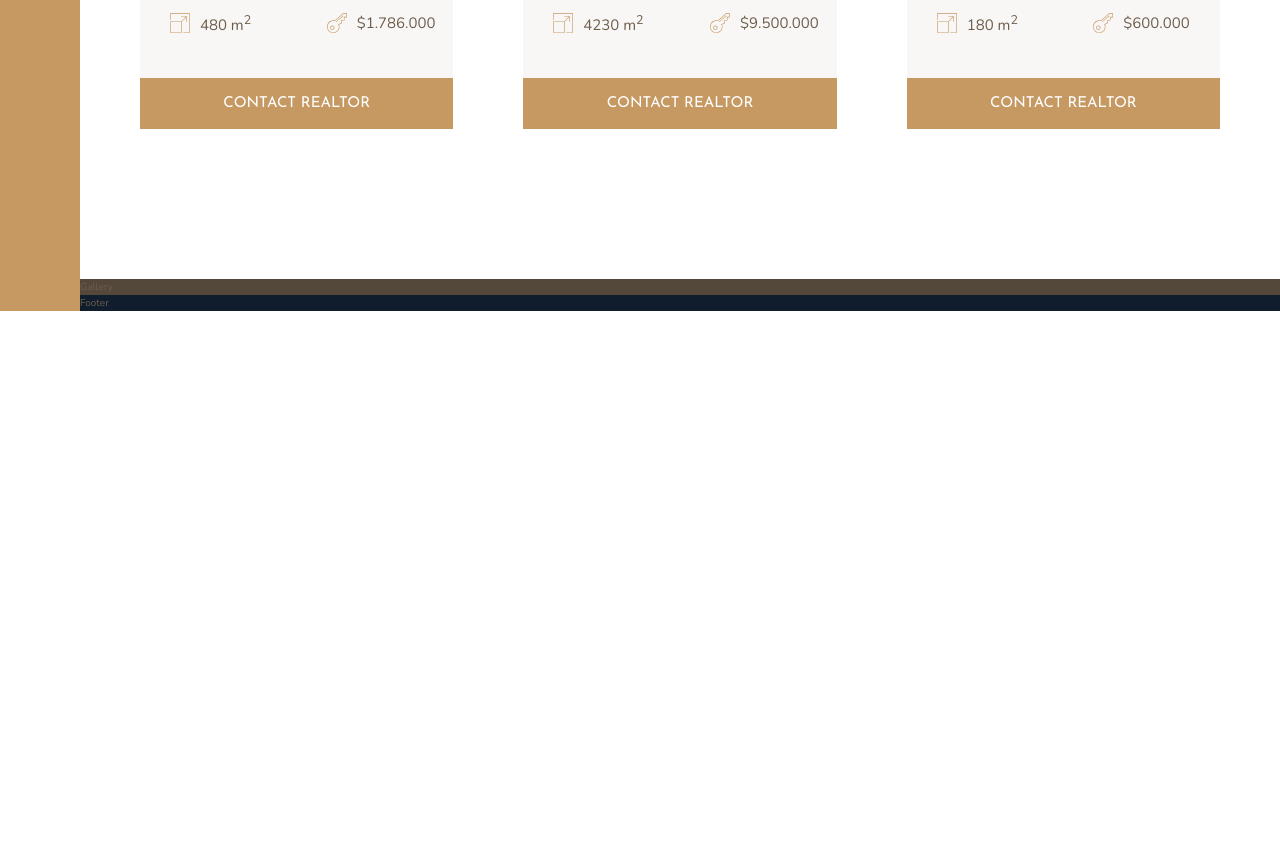
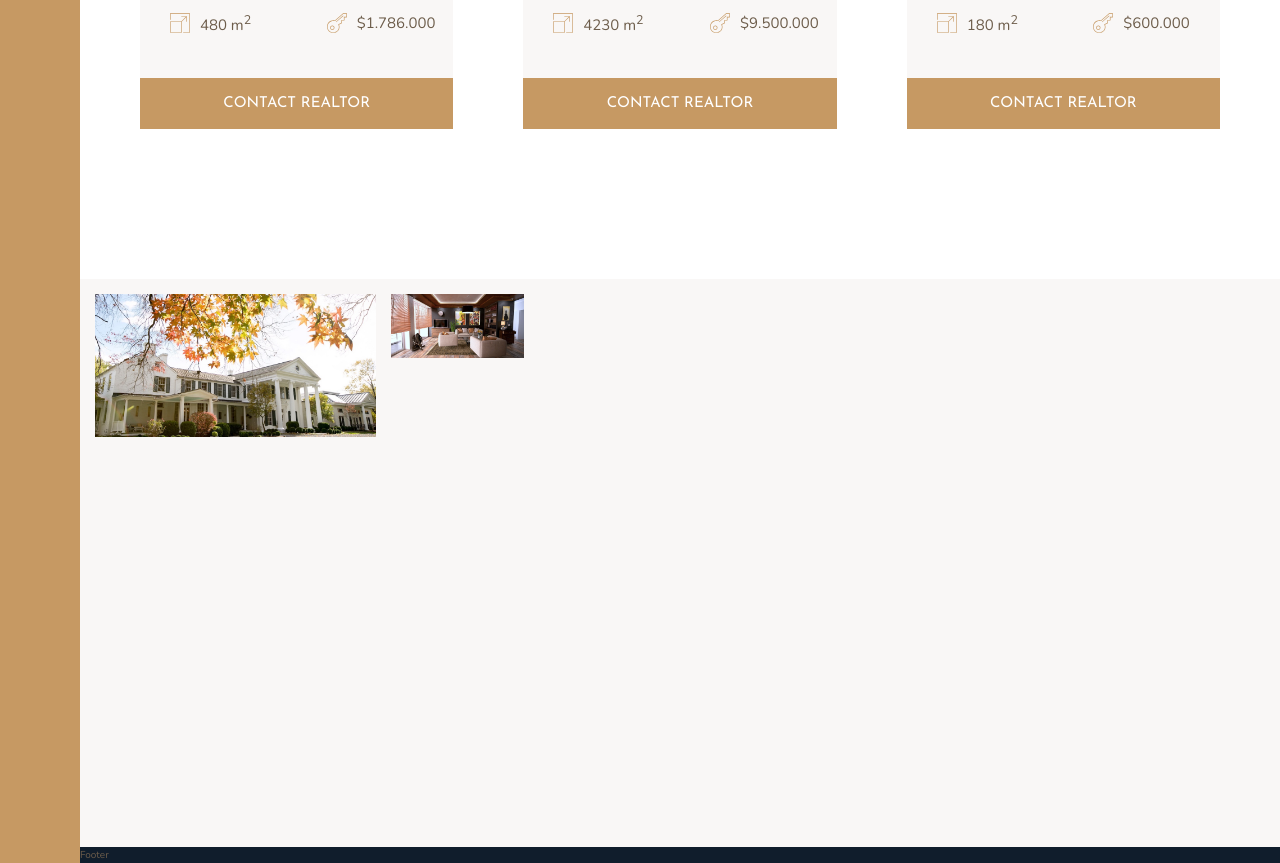
Before and after one commit to afozbek/Nexter, a website: page index.html in a window 1280 px wide. Shown: the part 2851-3714 px from the top of the page. Before the commit the page ends 3162 px from the top, so only its background shows below. Drawn offline with nearby package versions, Linux system fonts and the light colour scheme.

Commit message:
gallery_1

```diff
--- a/index.html
+++ b/index.html
@@ -297,7 +297,14 @@
     </section>
 
     <section class="gallery">
-        Gallery
+
+        <figure class="gallery__item gallery__item--1">
+            <img src="img/gal-1.jpeg" alt="Gal 1 image" class="gallery__img">
+        </figure>
+        <figure class="gallery__item gallery__item--2">
+            <img src="img/gal-2.jpeg" alt="Gal 2 image" class="gallery__img">
+        </figure>
+
     </section>
 
     <footer class="footer">
--- a/sass/_gallery.scss
+++ b/sass/_gallery.scss
@@ -1,4 +1,45 @@
 .gallery {
-    background-color: $color-grey-dark-1;
+    background-color: $color-grey-light-1;
     grid-column: full-start/full-end;
+
+    display: grid;
+    grid-gap: 1.5rem;
+    grid-template-columns: repeat(8, 1fr);
+    grid-template-rows: repeat(7, 5vw);
+    padding: 1.5rem;
+
+    &__item {
+        &--1 {
+            grid-row: 1/ span 2;
+            grid-column: 1 / span 2;
+        }
+        // &--2 {
+        //     grid-row: 1/ span 2;
+        //     grid-column: 1 / span 2;
+        // }
+        // &--3 {
+        //     grid-row: 1/ span 2;
+        //     grid-column: 1 / span 2;
+        // }
+        // &--4 {
+        //     grid-row: 1/ span 2;
+        //     grid-column: 1 / span 2;
+        // }
+        // &--5 {
+        //     grid-row: 1/ span 2;
+        //     grid-column: 1 / span 2;
+        // }
+        // &--6 {
+        //     grid-row: 1/ span 2;
+        //     grid-column: 1 / span 2;
+        // }
+
+    }
+
+    &__img {
+        width: 100%;
+        height: 100%;
+        object-fit: cover;
+        display: block;
+    }
 }
```
Also changed, not shown: README.md, css/style.css, img/features.png (added), img/yorum.png (added).
